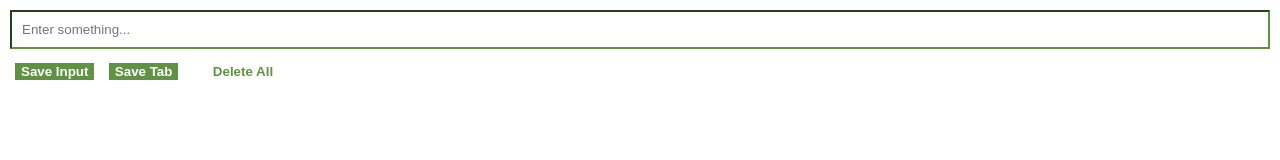
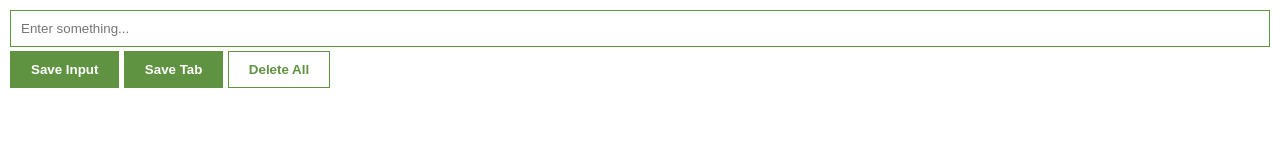
Before and after one commit to Awadesh365/Track-My-People-extension, a website built with Vite: page index.html in a window 1280 px wide. Built offline with nearby package versions, Linux system fonts and the light colour scheme.

Commit message:
Update index.css

```diff
--- a/index.css
+++ b/index.css
@@ -1,4 +1,3 @@
-/* Set default styles for the body element */
 body {
     margin: 0;
     padding: 10px;
@@ -6,68 +5,37 @@ body {
     min-width: 400px;
 }
 
-
-/*
-
-Style our app according to the provided design!
-
-Primary color: #5f9341 (green)
-
-*/
-
-/* Set styles for input elements */
 input {
     width: 100%;
     padding: 10px;
     box-sizing: border-box;
-    border-color: #5f9341;
-    border-top-color: #5f9341;
-    /* Use primary color for top border */
+    border: 1px solid #5f9341;
+    margin-bottom: 4px;
 }
 
-/* Set styles for button elements */
 button {
-    margin: 5px;
-    border: none;
+    background: #5f9341;
     color: white;
-    padding: 40px, 40px;
-    /* Set padding for button */
+    padding: 10px 20px;
+    border: 1px solid #5f9341;
     font-weight: bold;
-    background-color: #5f9341;
-    /* Use primary color for background */
 }
 
 #delete-btn {
+    background: white;
     color: #5f9341;
-    background-color: white;
-    padding: 10px 20px;
 }
 
-#shift-btn {
-    color: #5f9341;
-    background-color: white;
-    padding: 10px 20px;
-}
-
-#deleteone-btn {
-    color: #5f9341;
-    background-color: white;
-    padding: 10px 20px;
-}
-
-/* Set the margin-top to 20 pixels, remove bullet points, and set padding-left to 0 for all unordered lists */
 ul {
     margin-top: 20px;
     list-style: none;
     padding-left: 0;
 }
 
-/* Set the margin-top to 5 pixels for all list items */
 li {
     margin-top: 5px;
 }
 
-/* Set the color of all links to a shade of green */
 a {
     color: #5f9341;
 }
```
